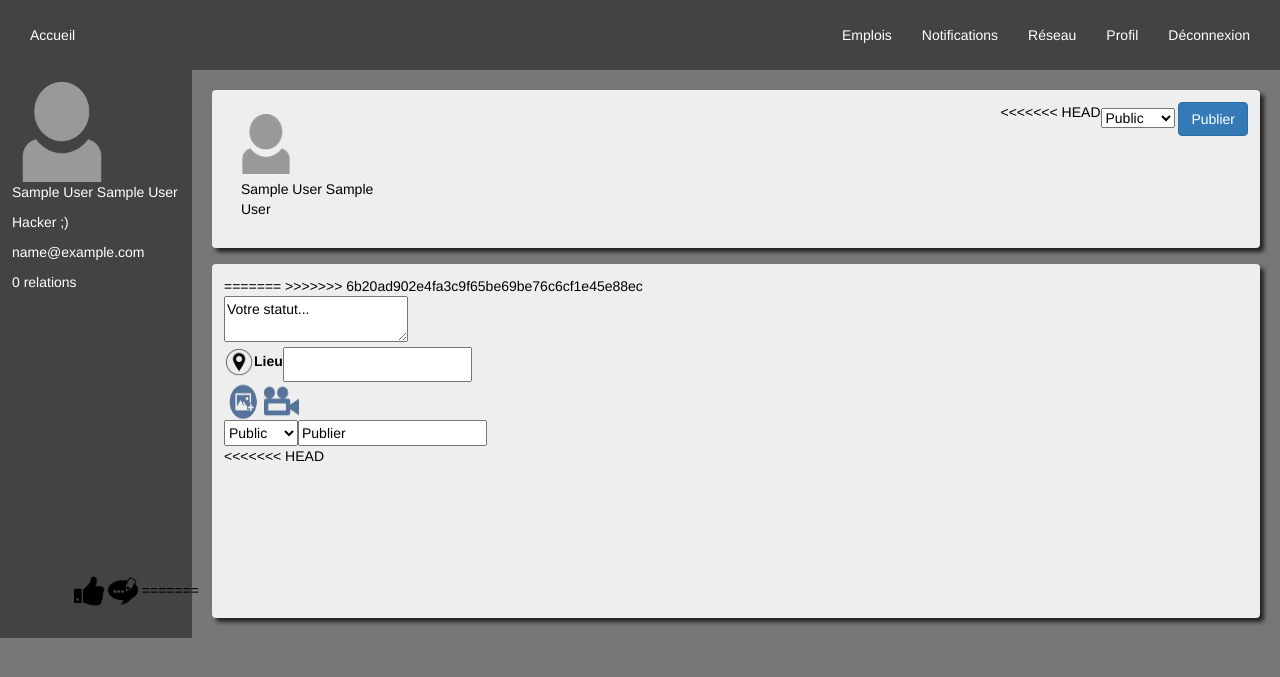
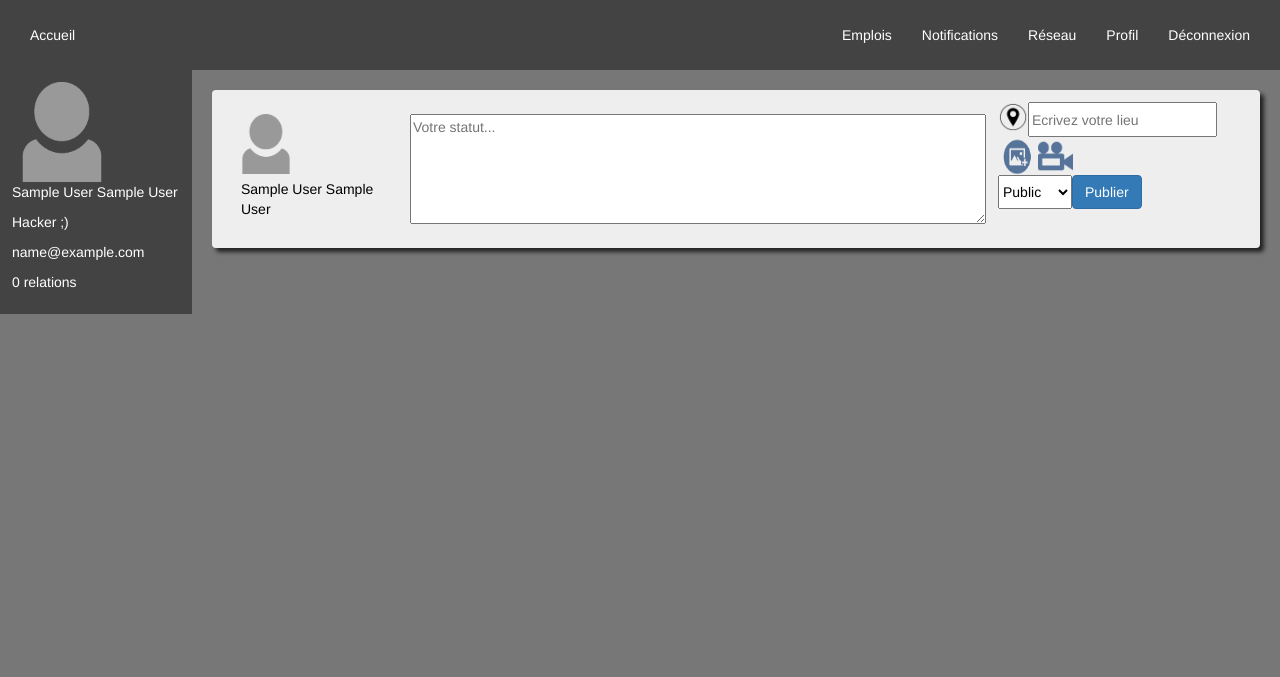
Before and after one commit to Jujulego/linkedece, a PHP site: page /accueil.php in a window 1280 px wide. Shown: the top 677 px of the page. Run offline with PHP 8.4, Linux system fonts and the light colour scheme; the visitor is signed in with stand-in values (Sample User, id 1); data that the repository does not hold is empty.

Commit message:
ajout place holder et boutons

```diff
--- a/accueil.php
+++ b/accueil.php
@@ -81,53 +81,30 @@ $req->closeCursor();
                         <p><?php echo htmlspecialchars($infos['prenom'] . ' ' . $infos['nom']) ?></p>
                     </div>
                     <hr>
-<<<<<<< HEAD
-                    <div class="butstatut2">
-                    <SELECT name="confidentialité" size="1">
-                        <OPTION>Public
-                        <OPTION>Relation
-                    </SELECT>
-                        <button type="button" class="btn btn-primary">Publier</button>
-                    </div>
-                </article>
-
-                <article>
 
 
-                    <div id="post">
-=======
->>>>>>> 6b20ad902e4fa3c9f65be69be76c6cf1e45e88ec
-
                     <form>
-                        <textarea>Votre statut...</textarea>
+                        <textarea placeholder="Votre statut..."></textarea>
 
                         <div id="statusinfos">
                             <div>
-                                <label for="lieu"><img src="images/logolieu.png" width="30px" height="30px" />Lieu</label>
-                                <input id="lieu" name="lieu" type="text">
+                                <label for="lieu"><img src="images/logolieu.png" width="30px" height="30px" /></label>
+                                <input id="lieu" name="lieu" type="text" placeholder="Ecrivez votre lieu">
                             </div>
                             <div>
-                                <a href="http://ton lien"><img src="images/ajoutimage.png" width="40px" height="38px" alt= "ajout images"></a>
-                                <a href="http://ton lien"><img src="images/ajoutvideo.png" width="35px" height="38px" alt= "ajout vidéos"></a>
+                                <a href="http://ton lien"><img src="images/ajoutimage.png" width="40px" height="38px" alt= "ajout images " data-toggle="tooltip" title="Insérer une image"></a>
+                                <a href="http://ton lien"><img src="images/ajoutvideo.png" width="35px" height="38px" alt= "ajout vidéos" data-toggle="tooltip" title="Insérer une vidéo"></a>
                             </div>
                             <div>
                                 <select name="confidentialité" size="1">
                                     <option>Public</option>
                                     <option>Relation</option>
                                 </select>
-                                <input type="sumbit" float="right" width="10px" height="10px" value="Publier" >
+                                <button type="submit" class="btn btn-primary" <input type="submit" float="right" width="10px" height="10px" value="Publier" >Publier</button>
+
                             </div>
                         </div>
-<<<<<<< HEAD
-                        </br>
-                        </br>
-
-                            <div class="lien">
-
-                            <a href="http://ton lien"><img src="images/aime.png" width="30px" height="30px" alt= "pouce j'aime"></a>
-                            <a href="http://ton lien"><img src="images/commentaire.png"  width="30px" height="30px" alt= "commentaire"></a>
-=======
-                    </form>
+      </form>
                 </article>
 
                 <?php
@@ -167,7 +144,6 @@ $req->closeCursor();
                                     <a href="http://ton lien"><img src="images/partagebleu.png" width="30px" height="30px"
                                                                    alt="commentaire"></a>
                                 </div>
->>>>>>> 6b20ad902e4fa3c9f65be69be76c6cf1e45e88ec
                             </div>
                             <hr />
                             <div class="post">
--- a/css/style_menuhaut.css
+++ b/css/style_menuhaut.css
@@ -16,6 +16,7 @@
 #menu_haut #espace {
     flex: 1;
 }
+
 
 #menu_haut a:link {
     color: white;
```
